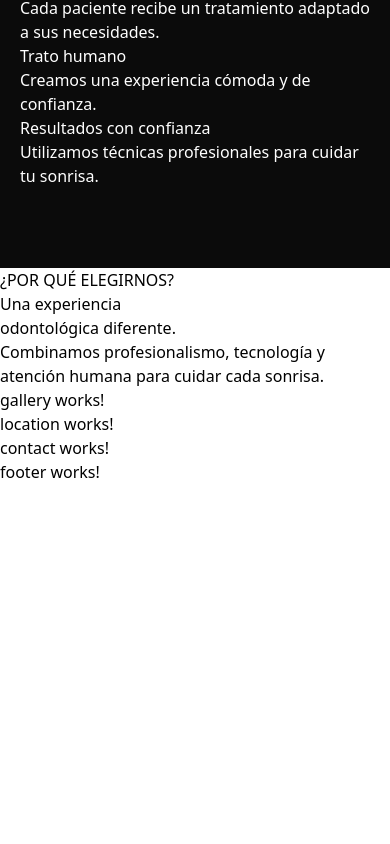
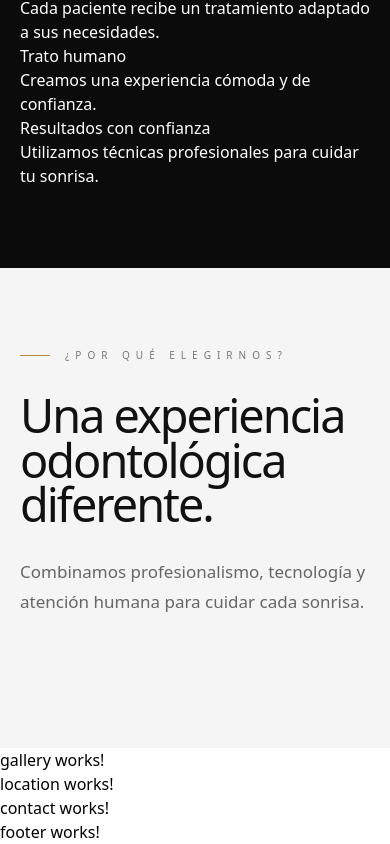
Before and after one commit to Ezequie1Sc/janer-dent, an Angular app: page / in a window 390 px wide. Shown: the part 3551-4395 px from the top of the page. Before the commit the page ends 4035 px from the top, so only its background shows below. Built offline with nearby package versions, Linux system fonts and the light colour scheme.

Commit message:
style: design benefits section

```diff
--- a/src/app/features/landing/components/benefits/benefits.scss
+++ b/src/app/features/landing/components/benefits/benefits.scss
@@ -0,0 +1,204 @@
+:host {
+  display: block;
+  width: 100%;
+}
+
+.benefits-section {
+  width: 100%;
+
+  background: #f5f5f5;
+
+  color: #111111;
+
+  padding: 130px 5%;
+
+  overflow: hidden;
+}
+
+.benefits-container {
+  width: 100%;
+
+  max-width: 1400px;
+
+  margin: 0 auto;
+}
+
+/* =========================
+   HEADER
+========================= */
+
+.benefits-header {
+  width: 100%;
+
+  max-width: 700px;
+
+  margin-bottom: 90px;
+}
+
+.benefits-label {
+  display: flex;
+
+  align-items: center;
+
+  gap: 15px;
+
+  margin: 0;
+
+  color: #777777;
+
+  font-size: 10px;
+
+  letter-spacing: 6px;
+}
+
+.benefits-label span {
+  display: block;
+
+  width: 30px;
+
+  height: 1px;
+
+  background: #b98a3c;
+}
+
+.benefits-header h2 {
+  margin: 30px 0;
+
+  color: #111111;
+
+  font-size: clamp(45px, 6vw, 75px);
+
+  font-weight: 300;
+
+  line-height: 0.95;
+
+  letter-spacing: -3px;
+}
+
+.benefits-description {
+  max-width: 500px;
+
+  margin: 0;
+
+  color: #666666;
+
+  font-size: 17px;
+
+  line-height: 1.8;
+}
+
+/* =========================
+   GRID
+========================= */
+
+.benefits-grid {
+  display: grid;
+
+  grid-template-columns: repeat(3, 1fr);
+
+  gap: 60px 40px;
+}
+
+/* =========================
+   ITEM
+========================= */
+
+.benefit-item {
+  position: relative;
+
+  padding: 30px 0;
+
+  transition: transform 0.5s ease;
+}
+
+.benefit-item:hover {
+  transform: translateY(-8px);
+}
+
+.benefit-number {
+  display: block;
+
+  color: #b98a3c;
+
+  font-size: 13px;
+
+  letter-spacing: 3px;
+}
+
+.benefit-line {
+  width: 100%;
+
+  height: 1px;
+
+  margin: 20px 0;
+
+  background: #d6d6d6;
+}
+
+.benefit-item h3 {
+  margin: 0 0 15px;
+
+  color: #111111;
+
+  font-size: 22px;
+
+  font-weight: 400;
+
+  line-height: 1.2;
+}
+
+.benefit-item p {
+  margin: 0;
+
+  color: #666666;
+
+  font-size: 14px;
+
+  line-height: 1.7;
+}
+
+/* =========================
+   TABLET
+========================= */
+
+@media (max-width: 900px) {
+
+  .benefits-section {
+    padding: 100px 6%;
+  }
+
+  .benefits-grid {
+    grid-template-columns: 1fr;
+
+    gap: 20px;
+  }
+
+  .benefits-header {
+    margin-bottom: 50px;
+  }
+}
+
+/* =========================
+   MOBILE
+========================= */
+
+@media (max-width: 600px) {
+
+  .benefits-section {
+    padding: 80px 20px;
+  }
+
+  .benefits-header h2 {
+    font-size: clamp(42px, 12vw, 58px);
+
+    letter-spacing: -2px;
+  }
+
+  .benefit-item {
+    padding: 25px 0;
+  }
+
+  .benefit-item:hover {
+    transform: none;
+  }
+}
```
